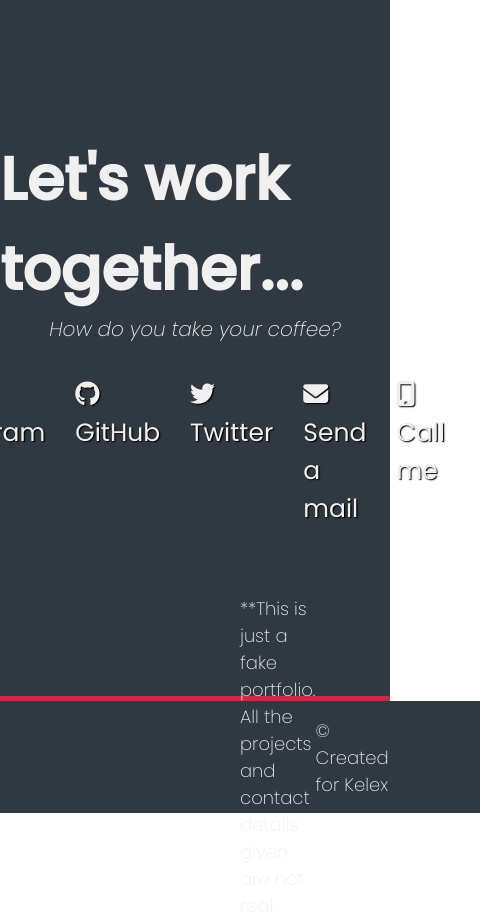
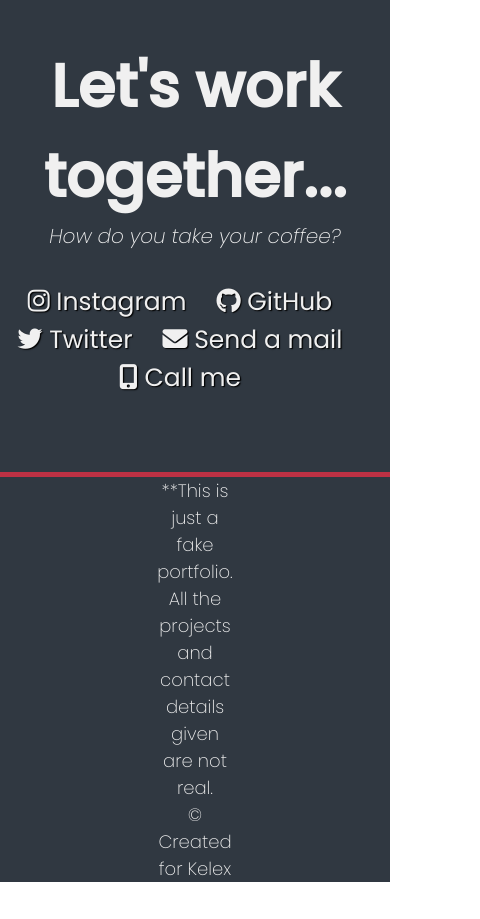
Before and after one commit to Kelex21/portfolio-challenge, a plain HTML site: page index.html in a window 390 px wide. Shown: the part 3460-4379 px from the top of the page, 480 px wide, since content can reach past the window. After the commit the page ends 4342 px from the top, so only its background shows below. Drawn offline with Linux system fonts and the light colour scheme.

Commit message:
Add Media Queries

```diff
--- a/css/style.css
+++ b/css/style.css
@@ -189,6 +189,7 @@ body {
     justify-content: center;
     border-bottom: 5px solid var(--color-red);
 }
+v
 
 .contact-section-header {
     display: flex;
@@ -198,11 +199,13 @@ body {
 
 .contact-section-header h2 {
     font-size: 60px;
+    text-align: center;
 }
 
 .contact-section-header p {
     font-size: 20px;
     font-style: italic;
+    text-align: center;
 }
 
 .contact-links {
@@ -226,15 +229,26 @@ body {
     color: var(--color-text);
 }
 
+@media (max-width: 1370px) {
+    .contact-section {
+        height: 32rem;
+    }
+
+    .contact-links ul {
+        flex-wrap: wrap;
+    }
+}
+
 /* Footer */
 
 footer {
-    height: 7rem;
+    height: calc(100% - 7rem);
     background-color: var(--background2);
     display: flex;
     justify-content: space-between;
     align-items: center;
-    padding: 0px 15rem;
+    padding: 0px 12rem;
+    text-align: center;
 }
 
 footer p {
@@ -247,3 +261,9 @@ footer p a {
     text-decoration: none;
     color: var(--color-text);
 }
+
+@media (max-width: 890px) {
+    footer {
+        flex-direction: column;
+    }
+}
```
